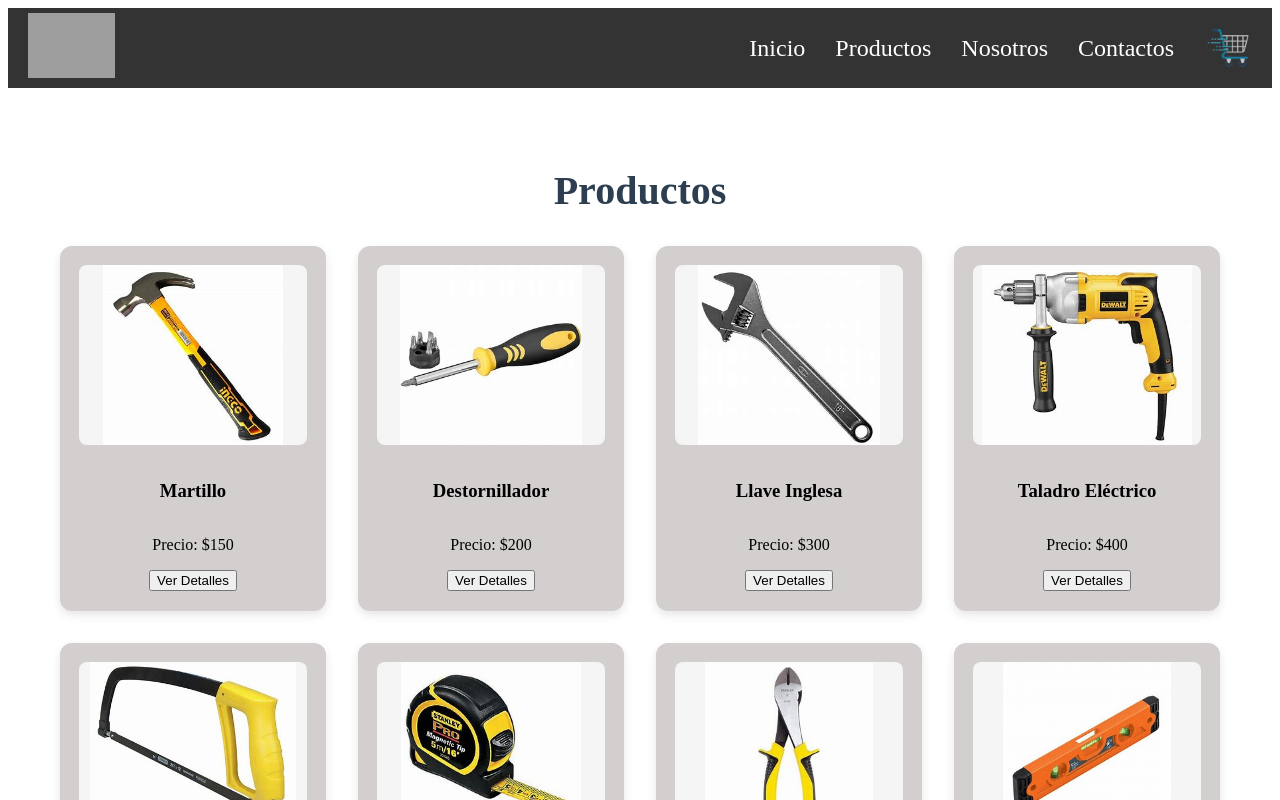
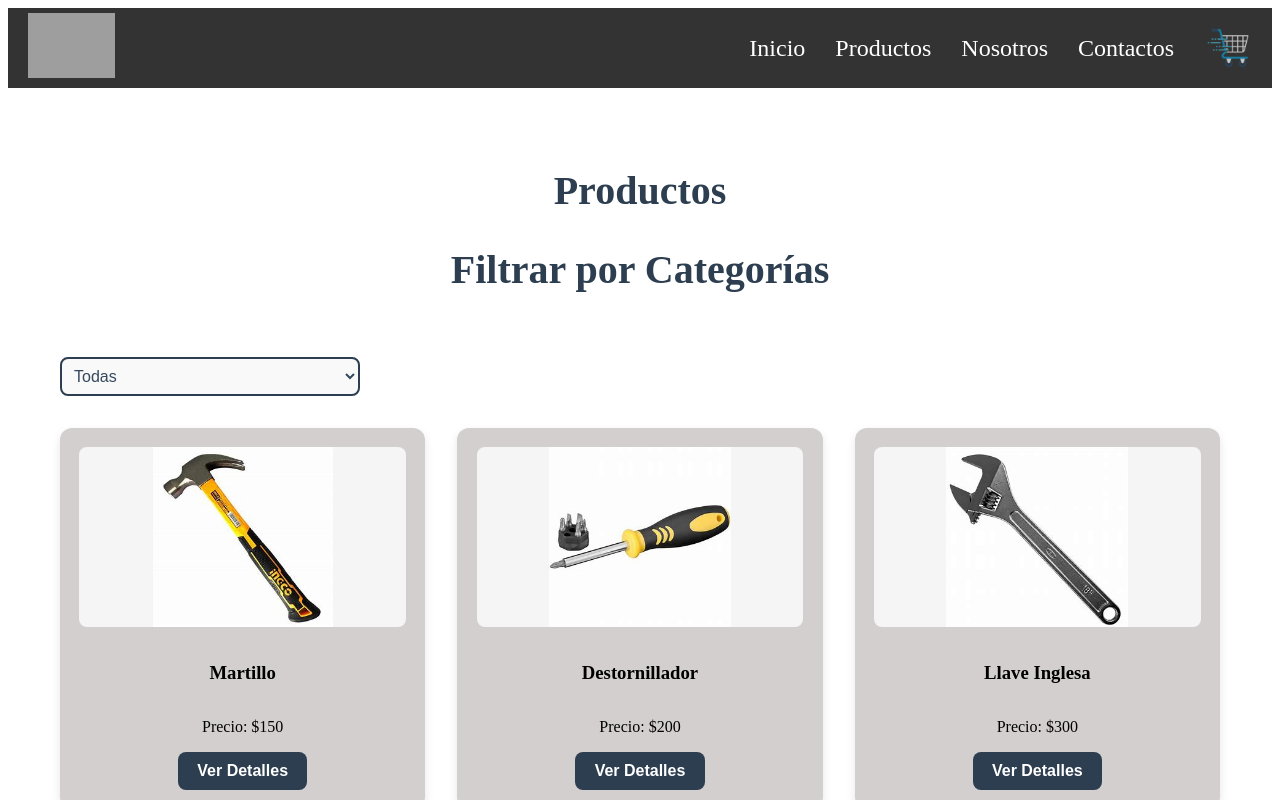
Before and after one commit to emr144/RothamelEstebanEntregaReact, a React (Vite) app: page /products in a window 1280 px wide. Shown: the top 800 px of the page. Built offline with nearby package versions, Linux system fonts and the light colour scheme; grey boxes are pictures that could not be loaded.

Commit message:
Se agregaron las categorias y su selector a productos

```diff
--- /dev/null
+++ b/src/components/Categorias.jsx
@@ -0,0 +1,37 @@
+import React, { useState } from "react";
+
+const Categorias = ({ items, onFilter }) => { // Recibe `items` y `onFilter` como props
+  const [selectedCategory, setSelectedCategory] = useState("");
+
+  const handleFilterChange = (category) => {
+    setSelectedCategory(category);
+    if (category === "") {
+      onFilter(items); // Mostrar todos los productos si no hay filtro
+    } else {
+      onFilter(items.filter((item) => item.category === category)); // Filtrar por categoría
+    }
+  };
+
+  // Extraer categorías únicas de los productos
+  const categories = [...new Set(items.map((item) => item.category))];
+
+  return (
+    <div>
+      <h1>Filtrar por Categorías</h1>
+      <select
+        className="category-dropdown"
+        value={selectedCategory}
+        onChange={(e) => handleFilterChange(e.target.value)}
+      >
+        <option value="">Todas</option>
+        {categories.map((category, index) => (
+          <option key={index} value={category}>
+            {category}
+          </option>
+        ))}
+      </select>
+    </div>
+  );
+};
+
+export default Categorias;
--- a/src/components/ProductCard.jsx
+++ b/src/components/ProductCard.jsx
@@ -14,7 +14,7 @@ function ProductCard({ product, onViewProduct }) {
         style={{ maxWidth: "400px", maxHeight: "400px" }}
       /> <h3>{product.title}</h3>
       <p>Precio: ${product.price}</p>
-      <button onClick={onViewProduct}>Ver Detalles</button>
+      <button className="view-details-button" onClick={onViewProduct}>Ver Detalles</button>
     </div>
   );
 }
--- a/src/components/styles/Products.css
+++ b/src/components/styles/Products.css
@@ -17,7 +17,8 @@
   /* Grid de productos con 4 columnas en pantallas grandes */
   .product-grid {
     display: grid;
-    grid-template-columns: repeat(auto-fill, minmax(260px, 1fr));
+    grid-template-columns: repeat(auto-fill, minmax(280px, 1fr));
+    justify-content: center;
     gap: 2rem;
   }
 
@@ -83,3 +84,48 @@
       gap: 1.5rem;
     }
   }
+
+  /* Estilo para el desplegable de categorías */
+  .category-dropdown {
+    width: 100%;
+    max-width: 300px;
+    padding: 0.5rem;
+    font-size: 1rem;
+    border: 2px solid #2c3e50;
+    border-radius: 8px;
+    background-color: #f9f9f9;
+    color: #34495e;
+    transition: border-color 0.3s ease, box-shadow 0.3s ease;
+    margin: 2rem auto;
+  }
+
+  .category-dropdown:focus {
+    border-color: #27ae60;
+    box-shadow: 0 0 8px rgba(39, 174, 96, 0.5);
+    outline: none;
+  }
+
+  /* Estilo para el botón de ver detalles */
+  .view-details-button {
+    display: inline-block;
+    padding: 0.6rem 1.2rem;
+    font-size: 1rem;
+    font-weight: 600;
+    color: #fff;
+    background-color: #2c3e50;
+    border: none;
+    border-radius: 8px;
+    cursor: pointer;
+    transition: background-color 0.3s ease, transform 0.2s ease;
+    text-decoration: none;
+  }
+
+  .view-details-button:hover {
+    background-color: #34495e;
+    transform: translateY(-3px);
+  }
+
+  .view-details-button:active {
+    background-color: #1a252f;
+    transform: translateY(0);
+  }
--- a/src/pages/Products.jsx
+++ b/src/pages/Products.jsx
@@ -1,7 +1,9 @@
 import { useState, useEffect } from "react";
 import { useNavigate } from "react-router-dom";
 import ProductCard from "../components/ProductCard";
+import Categorias from "../components/Categorias";
 import "../components/styles/Products.css";
+
 
 import martillo from '../assets/images/martillo.jpg';
 import destornillador from '../assets/images/destornillador.jpg';
@@ -30,37 +32,40 @@ import compresorAire from '../assets/images/compresor_de_aire.jpg';
 
 function Products() {
   const [products, setProducts] = useState([]); // Estado para almacenar los productos
+  const [filteredProducts, setFilteredProducts] = useState([]); // Estado para productos filtrados
   const navigate = useNavigate(); // Hook para la navegación
 
   // Simula una llamada a una API con useEffect y Promises
   useEffect(() => {
     const fetchProducts = async () => {
       const fakeProducts = [
-        { id: 1, title: "Martillo", image: martillo, price: 150, description: "Martillo de acero con mango de madera, ideal para trabajos de carpintería." },
-        { id: 2, title: "Destornillador", image: destornillador, price: 200, description: "Destornillador de punta plana, perfecto para ajustes y reparaciones." },
-        { id: 3, title: "Llave Inglesa", image: llaveInglesa, price: 300, description: "Llave ajustable para apretar o aflojar tuercas y tornillos." },
-        { id: 4, title: "Taladro Eléctrico", image: taladro, price: 400, description: "Taladro eléctrico de alta potencia para perforar madera, metal y concreto." },
-        { id: 5, title: "Sierra Manual", image: sierra, price: 500, description: "Sierra manual para cortes precisos en madera y plástico." },
-        { id: 6, title: "Cinta Métrica", image: cintaMetrica, price: 600, description: "Cinta métrica de 5 metros para medir con precisión." },
-        { id: 7, title: "Alicate", image: alicate, price: 700, description: "Alicate multiusos para cortar y sujetar cables y alambres." },
-        { id: 8, title: "Nivel de Burbuja", image: nivelBurbuja, price: 800, description: "Nivel de burbuja para asegurar superficies perfectamente niveladas." },
-        { id: 9, title: "Llave de Tubo", image: llaveTubo, price: 900, description: "Llave de tubo para trabajos de plomería y ajustes en tuberías." },
-        { id: 10, title: "Caja de Herramientas", image: cajaHerramientas, price: 1000, description: "Caja de herramientas con compartimentos para organizar tus herramientas." },
-        { id: 11, title: "Cutter", image: cutter, price: 1100, description: "Cutter con hoja retráctil para cortes precisos en papel y cartón." },
-        { id: 12, title: "Pistola de Silicona", image: pistolaSilicona, price: 1200, description: "Pistola de silicona para trabajos de pegado y sellado." },
-        { id: 13, title: "Brocha", image: brocha, price: 1300, description: "Brocha de cerdas suaves para pintar y barnizar superficies." },
-        { id: 14, title: "Lija", image: lija, price: 1400, description: "Lija de grano fino para acabados en madera y metal." },
-        { id: 15, title: "Guantes de Trabajo", image: guantesTrabajo, price: 1500, description: "Guantes resistentes para proteger tus manos durante el trabajo." },
-        { id: 16, title: "Mascarilla de Protección", image: mascarilla, price: 1600, description: "Mascarilla para protegerte del polvo y partículas durante el trabajo." },
-        { id: 17, title: "Linterna", image: linterna, price: 1700, description: "Linterna LED de alta potencia para iluminar áreas oscuras." },
-        { id: 18, title: "Cerradura", image: cerradura, price: 1800, description: "Cerradura de seguridad para puertas y ventanas." },
-        { id: 19, title: "Tornillos", image: tornillos, price: 1900, description: "Set de tornillos de diferentes tamaños para múltiples usos." },
-        { id: 20, title: "Clavos", image: clavos, price: 2000, description: "Clavos de acero para trabajos de carpintería y construcción." },
-        { id: 21, title: "Espátula", image: espatula, price: 2100, description: "Espátula de acero inoxidable para aplicar y alisar masilla." },
-        { id: 22, title: "Cerrucho", image: cerrucho, price: 2200, description: "Cerrucho de dientes afilados para cortes rápidos en madera." },
-        { id: 23, title: "Flexómetro", image: flexometro, price: 2300, description: "Flexómetro de 10 metros para medir grandes distancias." },
-        { id: 24, title: "Compresor de Aire", image: compresorAire, price: 2400, description: "Compresor de aire portátil para inflar y limpiar herramientas." },
+        { id: 1, title: "Martillo", image: martillo, price: 150, description: "Martillo de acero con mango de madera, ideal para trabajos de carpintería.", category: "Herramientas Manuales" },
+        { id: 2, title: "Destornillador", image: destornillador, price: 200, description: "Destornillador de punta plana, perfecto para ajustes y reparaciones.", category: "Herramientas Manuales" },
+        { id: 3, title: "Llave Inglesa", image: llaveInglesa, price: 300, description: "Llave ajustable para apretar o aflojar tuercas y tornillos.", category: "Herramientas Manuales" },
+        { id: 4, title: "Taladro Eléctrico", image: taladro, price: 400, description: "Taladro eléctrico de alta potencia para perforar madera, metal y concreto.", category: "Herramientas Eléctricas" },
+        { id: 5, title: "Sierra Manual", image: sierra, price: 500, description: "Sierra manual para cortes precisos en madera y plástico.", category: "Herramientas Manuales" },
+        { id: 6, title: "Cinta Métrica", image: cintaMetrica, price: 600, description: "Cinta métrica de 5 metros para medir con precisión.", category: "Instrumentos de Medición" },
+        { id: 7, title: "Alicate", image: alicate, price: 700, description: "Alicate multiusos para cortar y sujetar cables y alambres.", category: "Herramientas Manuales" },
+        { id: 8, title: "Nivel de Burbuja", image: nivelBurbuja, price: 800, description: "Nivel de burbuja para asegurar superficies perfectamente niveladas.", category: "Instrumentos de Medición" },
+        { id: 9, title: "Llave de Tubo", image: llaveTubo, price: 900, description: "Llave de tubo para trabajos de plomería y ajustes en tuberías.", category: "Herramientas Manuales" },
+        { id: 10, title: "Caja de Herramientas", image: cajaHerramientas, price: 1000, description: "Caja de herramientas con compartimentos para organizar tus herramientas.", category: "Almacenamiento" },
+        { id: 11, title: "Cutter", image: cutter, price: 1100, description: "Cutter con hoja retráctil para cortes precisos en papel y cartón.", category: "Herramientas de Corte" },
+        { id: 12, title: "Pistola de Silicona", image: pistolaSilicona, price: 1200, description: "Pistola de silicona para trabajos de pegado y sellado.", category: "Herramientas Manuales" },
+        { id: 13, title: "Brocha", image: brocha, price: 1300, description: "Brocha de cerdas suaves para pintar y barnizar superficies.", category: "Pintura y Acabados" },
+        { id: 14, title: "Lija", image: lija, price: 1400, description: "Lija de grano fino para acabados en madera y metal.", category: "Pintura y Acabados" },
+        { id: 15, title: "Guantes de Trabajo", image: guantesTrabajo, price: 1500, description: "Guantes resistentes para proteger tus manos durante el trabajo.", category: "Protección Personal" },
+        { id: 16, title: "Mascarilla de Protección", image: mascarilla, price: 1600, description: "Mascarilla para protegerte del polvo y partículas durante el trabajo.", category: "Protección Personal" },
+        { id: 17, title: "Linterna", image: linterna, price: 1700, description: "Linterna LED de alta potencia para iluminar áreas oscuras.", category: "Iluminación" },
+        { id: 18, title: "Cerradura", image: cerradura, price: 1800, description: "Cerradura de seguridad para puertas y ventanas.", category: "Seguridad" },
+        { id: 19, title: "Tornillos", image: tornillos, price: 1900, description: "Set de tornillos de diferentes tamaños para múltiples usos.", category: "Fijación" },
+        { id: 20, title: "Clavos", image: clavos, price: 2000, description: "Clavos de acero para trabajos de carpintería y construcción.", category: "Fijación" },
+        { id: 21, title: "Espátula", image: espatula, price: 2100, description: "Espátula de acero inoxidable para aplicar y alisar masilla.", category: "Pintura y Acabados" },
+        { id: 22, title: "Cerrucho", image: cerrucho, price: 2200, description: "Cerrucho de dientes afilados para cortes rápidos en madera.", category: "Herramientas de Corte" },
+        { id: 23, title: "Flexómetro", image: flexometro, price: 2300, description: "Flexómetro de 10 metros para medir grandes distancias.", category: "Instrumentos de Medición" },
+        { id: 24, title: "Compresor de Aire", image: compresorAire, price: 2400, description: "Compresor de aire portátil para inflar y limpiar herramientas.", category: "Herramientas Eléctricas" },
       ];
+      setProducts(fakeProducts);  // Inicializa los productos con los productos simulados
+      setFilteredProducts(fakeProducts); // Inicializa los productos filtrados con todos los productos
       // Simula un retraso
       await new Promise((resolve) => setTimeout(resolve, 500));
       setProducts(fakeProducts);
@@ -76,8 +81,12 @@ function Products() {
   return (
     <div className="products">
       <h1>Productos</h1>
+      <Categorias
+        items={products}
+        onFilter={(filtered) => setFilteredProducts(filtered)}
+      />
       <div className="product-grid">
-        {products.map((product) => (
+        {filteredProducts.map((product) => (
           <ProductCard
             key={product.id}
             product={product}
```
Also changed, not shown: 1 other file (tests, documents, lock files or other folders).
